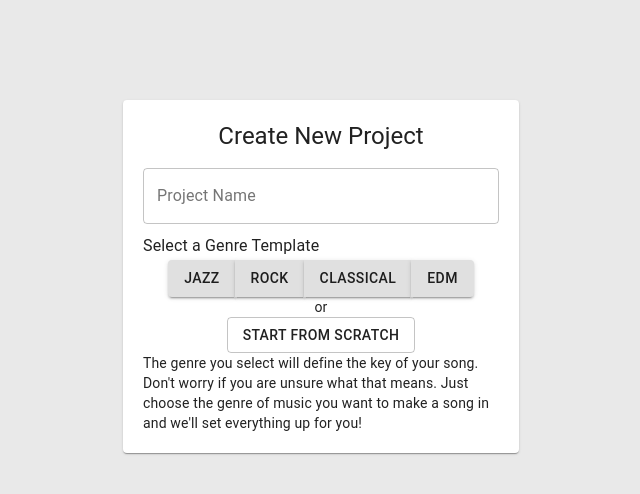
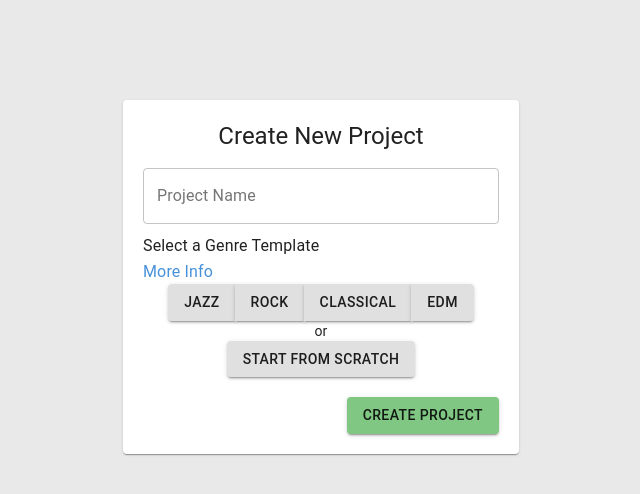
Before and after one commit to Bitbeatz/bitbeatz, a React (Create React App) app: page / in a window 1280 px wide. Shown: the top 494 px of the page, without its empty margins (319-959 px from the left). Built offline with nearby package versions, Linux system fonts and the light colour scheme; no server answers; sample sign-in values are in the browser's storage.

Commit message:
done template

```diff
--- a/src/components/ProjectSetup.js
+++ b/src/components/ProjectSetup.js
@@ -1,8 +1,5 @@
 import React, { useState } from 'react'
-import { connect } from 'react-redux'
-import { Redirect } from 'react-router-dom'
-import { createUser, loginUser } from '../actions'
-import { withStyles } from '@material-ui/styles'
+import {ThemeProvider, withStyles} from '@material-ui/styles'
 
 import TextField from '@material-ui/core/TextField'
 import Typography from '@material-ui/core/Typography'
@@ -11,6 +8,8 @@
 import Container from '@material-ui/core/Container'
 import ButtonGroup from '@material-ui/core/ButtonGroup'
 import Button from '@material-ui/core/Button'
+import Tooltip from '@material-ui/core/Tooltip'
+import { createMuiTheme } from '@material-ui/core/styles'
 
 const styles = () => ({
     '@global': {
@@ -30,11 +29,39 @@
     },
     left: {
         alignSelf: 'flex-start'
+    },
+    createButton: {
+        alignSelf: 'flex-end',
+        marginTop: '20px'
     }
 });
 
 const ProjectSetup = (props) => {
-    const [genre, setGenre] = useState(0);
+    const [genre, setGenre] = useState('');
+    const [projectName, setProjectName] = useState('');
+    const tooltipInfo = "Selecting a genre will give you a template to start your project";
+
+    const theme = createMuiTheme({
+        palette: {
+            primary: {
+                // Purple and green play nicely together.
+                main: '#4791db',
+            },
+            secondary: {
+                // This is green.A700 as hex.
+                main: '#81c784',
+            },
+        },
+    });
+
+    const handleNameChange = ({target}) => {
+        setProjectName(target.value);
+    };
+
+    const createProject = () => {
+
+    };
+
     const render = () => {
         const { classes } = props;
         return (
@@ -50,28 +77,45 @@
                         id="projectName"
                         label="Project Name"
                         name="projectName"
+                        onChange={handleNameChange}
                     />
                     <Typography component="genre" variant="subtitle1" className={classes.left}>
+                        <span>
                         Select a Genre Template
+                        <Tooltip title={tooltipInfo}>
+                            <Fab color={"primary"}>
+                                More Info
+                            </Fab>
+                        </Tooltip>
+                            </span>
                     </Typography>
-                    <ButtonGroup>
-                        <Button variant="contained" color={genre === 1 ? 'primary' : ''} onClick={() => setGenre(1)}>Jazz</Button>
-                        <Button variant="contained" onClick={() => setGenre(2)}>Rock</Button>
-                        <Button variant="contained" onClick={() => setGenre(3)}>Classical</Button>
-                        <Button variant="contained" onClick={() => setGenre(4)}>EDM</Button>
-                    </ButtonGroup>
-                    <Typography component="or" variant="body2">
-                        or
-                    </Typography>
-                    <ButtonGroup>
-                        <Button onClick={() => setGenre(5)}>
+
+                    <ThemeProvider theme={theme}>
+
+                        <ButtonGroup>
+                            <Button variant="contained" color={genre === 'jazz' ? 'primary' : ''} onClick={() => setGenre('jazz')}>
+                                Jazz
+                            </Button>
+                            <Button variant="contained" color={genre === 'rock' ? 'primary' : ''} onClick={() => setGenre('rock')}>
+                                Rock
+                            </Button>
+                            <Button variant="contained" color={genre === 'clas' ? 'primary' : ''} onClick={() => setGenre('clas')}>
+                                Classical
+                            </Button>
+                            <Button variant="contained" color={genre === 'edm' ? 'primary' : ''} onClick={() => setGenre('edm')}>
+                                EDM
+                            </Button>
+                        </ButtonGroup>
+                        <Typography component="or" variant="body2">
+                            or
+                        </Typography>
+                        <Button variant="contained" color={genre === 'blank' ? 'primary' : ''} onClick={() => setGenre('blank')}>
                             Start From Scratch
                         </Button>
-                    </ButtonGroup>
-                    <Typography component="descr" variant="body2">
-                        The genre you select will define the key of your song. Don't worry if you are unsure what that means.
-                        Just choose the genre of music you want to make a song in and we'll set everything up for you!
-                    </Typography>
+                        <Button variant="contained" color='secondary' className={classes.createButton} onClick={createProject}>
+                            Create Project
+                        </Button>
+                    </ThemeProvider>
                 </Paper>
             </Container>
         )
```
